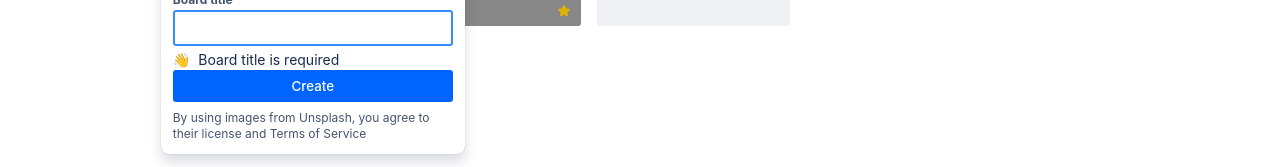
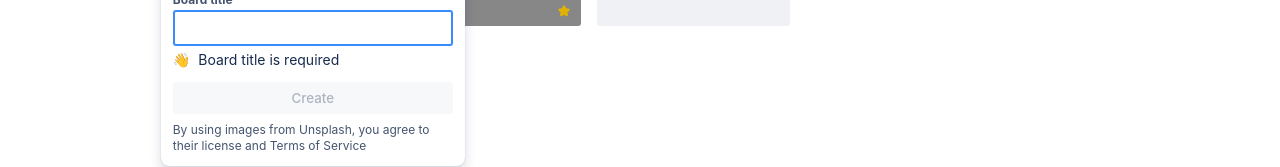
Before and after one commit to yifatre/Twello, a React (Vite) app: page /board in a window 1280 px wide. Both pictures are taken after typing "Sample" into the empty fields and a click on the button "Create". Shown: the part 360-527 px from the top of the page. Built offline with nearby package versions, Linux system fonts and the light colour scheme; grey boxes are pictures that could not be loaded.

Commit message:
Add required to new board title

```diff
--- a/src/assets/styles/cmps/dynamicCmp/CreateBoard.scss
+++ b/src/assets/styles/cmps/dynamicCmp/CreateBoard.scss
@@ -112,6 +112,10 @@
             border-radius: rem(3px);
             padding: rem(8px) rem(12px);
             margin-top: rem(1px);
+
+            &.red{
+                box-shadow: inset 0 0 0 2px red;
+            }
         }
     }
 
@@ -134,9 +138,17 @@
     }
 
     .create-btn {
-        margin-top: rem(16px);
+        margin-top: rem(12px);
         width: 100%;
-        margin: 0;
+        margin-inline: 0;
+
+        &:disabled {
+            background-color: var(--ds-background-disabled, #091e4208);
+            box-shadow: none;
+            border: none;
+            color: var(--ds-text-disabled, #091e424f);
+            cursor: not-allowed;
+        }
     }
 
     .terms {
--- a/src/cmps/TaskCmps/DynamicCmps/CreateBoard.jsx
+++ b/src/cmps/TaskCmps/DynamicCmps/CreateBoard.jsx
@@ -1,5 +1,6 @@
 import { useEffect, useState } from "react"
 import { useNavigate, useParams } from "react-router"
+import { ClickAwayListener } from '@mui/base/ClickAwayListener'
 import { boardService } from "../../../services/board/board.service.local"
 import { addBoard } from "../../../store/board/board.actions"
 import { check_icon, ellipsis_icon, new_board_demo, x_icon } from "../../UtilCmps/SVGs"
@@ -10,12 +11,15 @@ import gradRainbow from "../../../assets/img/gradients/rainbow.svg"
 import gradPeach from "../../../assets/img/gradients/peach.svg"
 import gradEarth from "../../../assets/img/gradients/earth.svg"
 
+
 export function CreateBoard({ setIsAddBoard }) {
     const [boardToAdd, setBoardToAdd] = useState(boardService.getEmptyBoard())
+    const [reqClass, setReqClass] = useState('')
     const navigate = useNavigate()
 
     function handleChange({ target }) {
         const { type, value, name: field } = target
+        if (value) setReqClass('')
         setBoardToAdd(prevBoard => ({ ...prevBoard, [field]: value }))
     }
 
@@ -69,12 +73,12 @@ export function CreateBoard({ setIsAddBoard }) {
             </div>
             <div className="title-input">
                 <label htmlFor="title">Board title<span style={{ color: 'red' }}>*</span></label>
-                <input type="text" name="title" id="title" value={boardToAdd.title} onChange={handleChange} />
+                <ClickAwayListener onClickAway={() => !boardToAdd.title ? setReqClass('red') : ''}>
+                    <input className={reqClass} type="text" name="title" id="title" value={boardToAdd.title} onChange={handleChange} onKeyDown={(ev) => { if (ev.code === "Enter") onCreateBoard(ev) }} autoFocus />
+                </ClickAwayListener>
             </div>
-            <div className="req flex align-center"><span>👋</span><p> Board title is required</p></div>
-            {/* <label htmlFor="visibility">Visibility</label>
-            <select name="visibility" id="visibility"></select> */}
-            <button className="flex create-btn align-center justify-center" onClick={onCreateBoard}>Create</button>
+            {!boardToAdd.title && <div className="req flex align-center"><span>👋</span><p> Board title is required</p></div>}
+            <button className="flex create-btn align-center justify-center" onClick={onCreateBoard} disabled={!boardToAdd.title}>Create</button>
             <div className="terms">By using images from Unsplash, you agree to their <a href="https://unsplash.com/license" target="_blank">license</a> and <a href="https://unsplash.com/terms">Terms of Service</a></div>
         </div>
     </>
```
